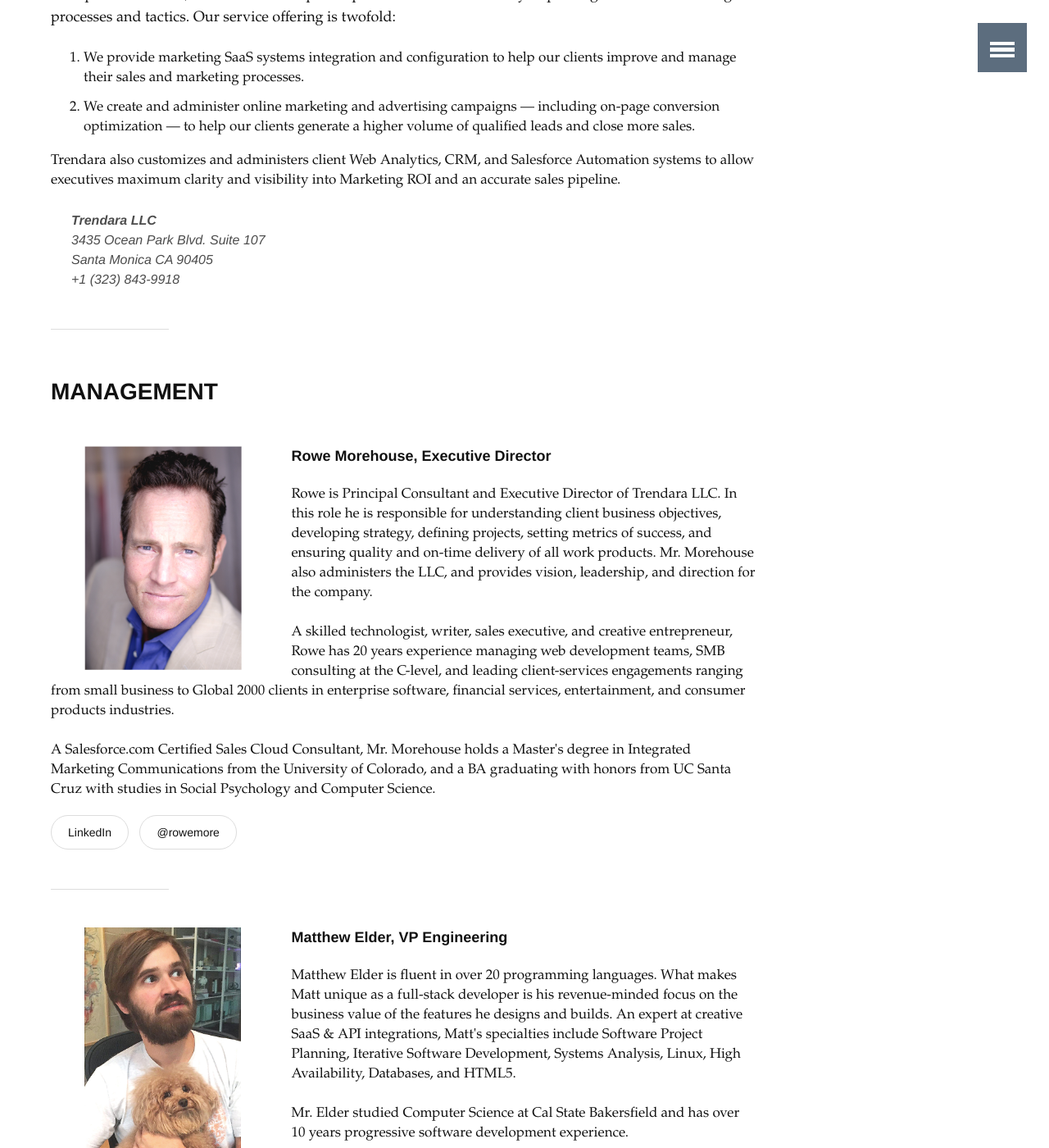
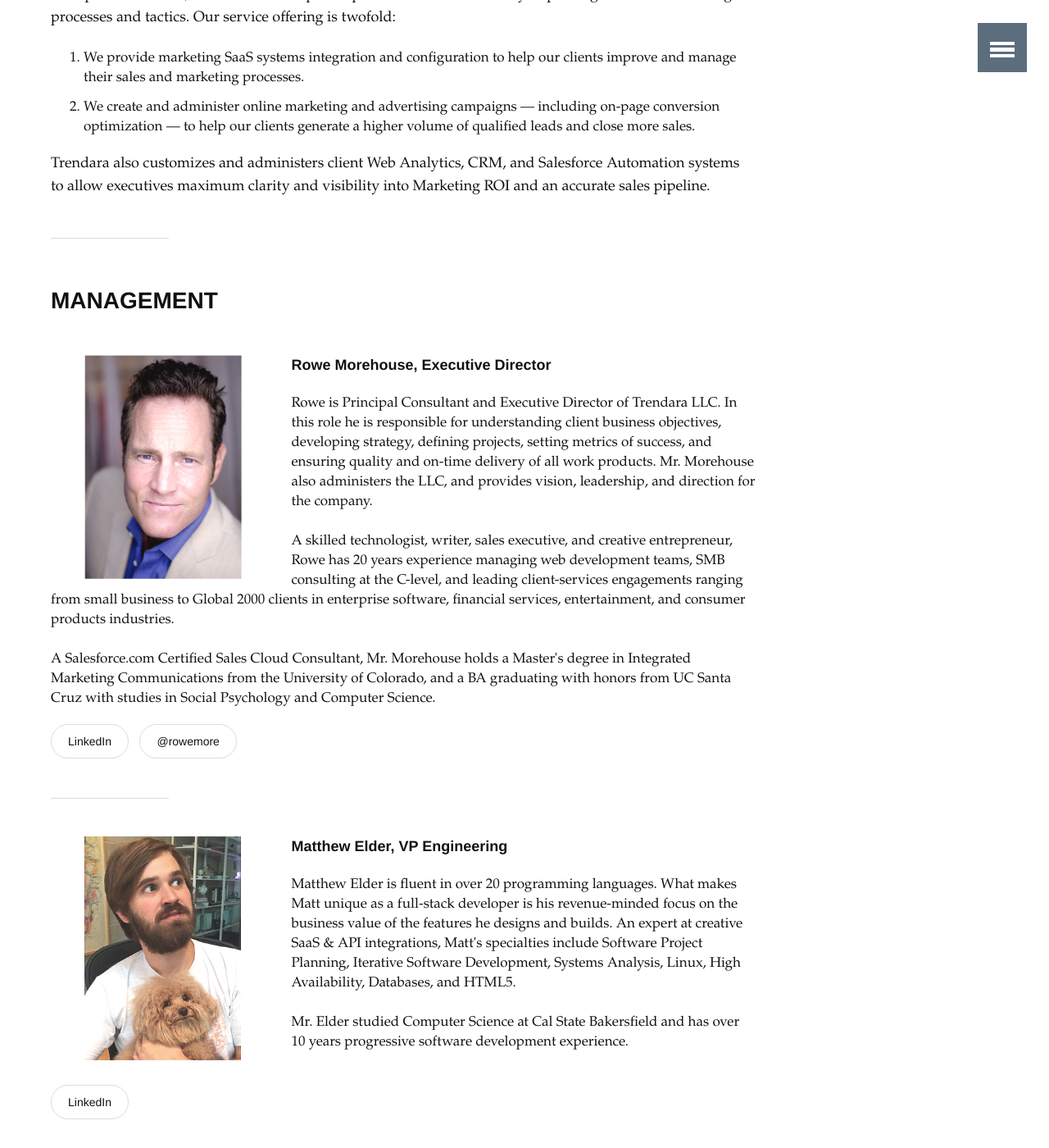
Before and after one commit to tbb2016/JSE, a Jekyll site: the page built from about/index.md, in a window 1280 px wide and 1400 px high, scrolled down 367 px. Shown: the whole window at 82% size. Built offline with Jekyll 4.4.1, drawn with Linux system fonts in a browser that asks for light colours; Markdown is read by kramdown in place of the engine named in the settings; some of the changed text lies outside the part shown.

Commit message:
design change.

```diff
--- a/about/index.md
+++ b/about/index.md
@@ -18,20 +18,14 @@
 
 <h6 class="strapline">Trendara is a digital agency and marketing automation systems integrator.</h6>
 
-<p class="body">Incorporated in 2004, Trendara LLC helps companies increase revenue by improving sales and marketing processes and tactics. Our service offering is twofold:
+  <p class="body">Incorporated in 2004, Trendara LLC helps companies increase revenue by improving sales and marketing processes and tactics. Our service offering is twofold:</p>
 
 <ol>
   <li>We provide marketing SaaS systems integration and configuration to help our clients improve and manage their sales and marketing processes.</li>
   <li>We create and administer online marketing and advertising campaigns — including on-page conversion optimization — to help our clients generate a higher volume of qualified leads and close more sales.</li>
-  </ol>
-Trendara also customizes and administers client Web Analytics, CRM, and Salesforce Automation systems to allow executives maximum clarity and visibility into Marketing ROI and an accurate sales pipeline.</p>
+</ol>
 
-<address style="margin-left: 25px">
-<strong>Trendara LLC</strong><BR>
-3435 Ocean Park Blvd. Suite 107<BR>
-Santa Monica CA 90405<BR>
-+1 (323) 843-9918
-</address>
+Trendara also customizes and administers client Web Analytics, CRM, and Salesforce Automation systems to allow executives maximum clarity and visibility into Marketing ROI and an accurate sales pipeline.
 
 ---
 ### MANAGEMENT
@@ -64,4 +58,13 @@
 
 <hr class="less-margin" />
 
+<address style="margin-left: 25px">
+<strong>Trendara LLC</strong><BR>
+3435 Ocean Park Blvd. Suite 107<BR>
+Santa Monica CA 90405<BR>
++1 (323) 843-9918
+</address>
+
+<hr class="less-margin" />
+
 <div style="display: block; margin: auto auto"><a href="{{ site.url }}/contact/" class="btn-success shadowbox green" style="color: white;"> &nbsp; Request A Free Consultation. &nbsp; </a></div>
```
